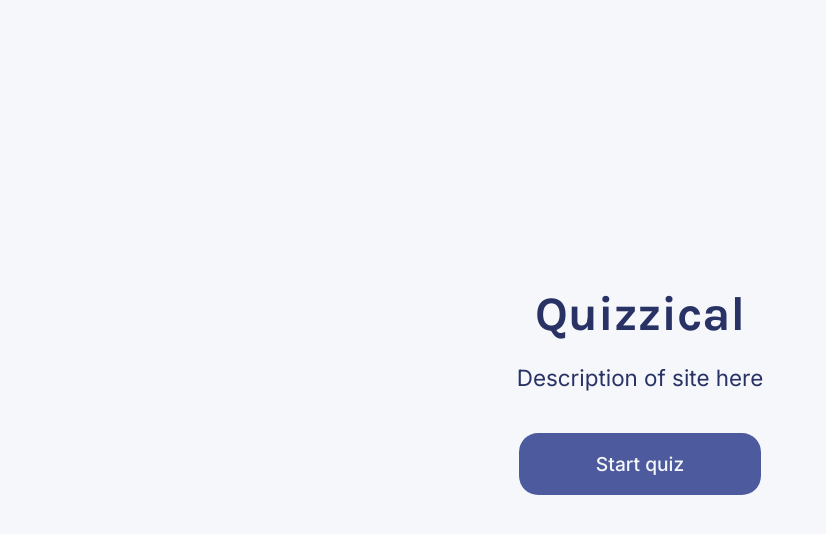
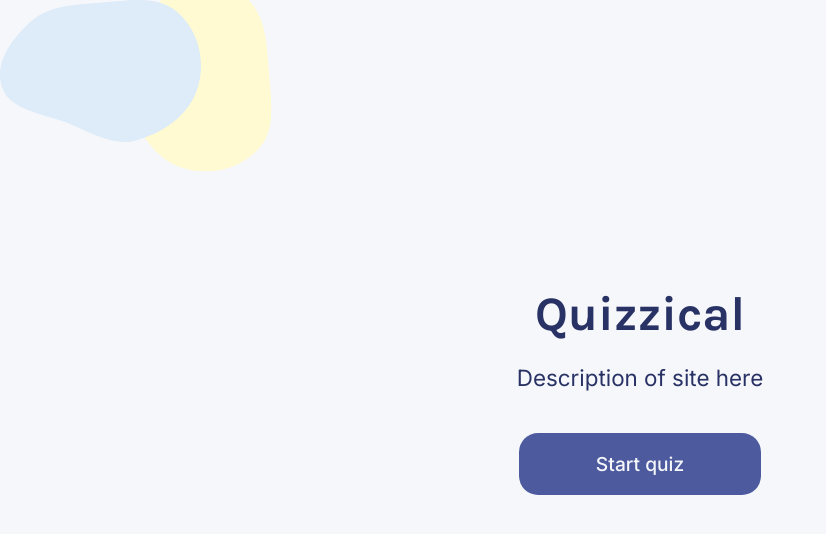
Before and after one commit to michdw/react-quizzical, a React (Create React App) app: page / in a window 1280 px wide. Shown: the top 534 px of the page, without its empty margins (0-826 px from the left). Built offline with nearby package versions, Linux system fonts and the light colour scheme.

Commit message:
applying styles to individual Blobs in separate components

```diff
--- a/src/App.css
+++ b/src/App.css
@@ -10,27 +10,31 @@ body {
   text-align: center;
   font-family: "Inter", sans-serif;
   color: #293264;
+  display: grid;
+}
+
+Start, Quiz, .bgLayer {
+  grid-row: 1;
+  grid-column: 1;
+}
+
+Start, Quiz {
+  z-index: 1;
 }
 
 .bgLayer {
-  z-index: 0;
   position: absolute;
 }
 
-.blob-1 {
-/* blob 5 */
+.blob {
+  position: absolute;
+  z-index: -1;
+}
 
-position: absolute;
-left: 62.24%;
-right: -62.24%;
-top: 161.16%;
-bottom: -161.16%;
+.blob1 {
+  background: #000;
+}
 
-/* Lemony - medium */
-background: #FFFAD1;
-transform: rotate(-128.49deg);
-
-}
 
 Start, Quiz {
   z-index: 99;
--- a/src/App.jsx
+++ b/src/App.jsx
@@ -2,6 +2,7 @@ import "./App.css";
 import React from "react";
 import Start from "./components/Start";
 import Quiz from "./components/Quiz";
+import Blob from "./components/Blob";
 
 export default function App() {
   const [page, setPage] = React.useState("start");
@@ -35,7 +36,8 @@ export default function App() {
   return (
     <div className="App">
       <div className="bgLayer">
-
+        <Blob fill="#FFFAD1" index={1}></Blob>
+        <Blob fill="#DEEBF8" index={2}></Blob>
       </div>
       {getPage()}
     </div>
--- /dev/null
+++ b/src/components/Blob.jsx
@@ -0,0 +1,24 @@
+import React from "react";
+
+export default function Blob(props) {
+  const transform = props.index === 1 ? "translateX(100px) rotate(90deg)" : ""
+
+  return (
+    <svg
+      style={{ transform: transform }}
+      className="blob"
+      width="201"
+      height="142"
+      viewBox="0 0 201 142"
+      fill="none"
+      xmlns="http://www.w3.org/2000/svg"
+    >
+      <path
+        fillRule="evenodd"
+        clipRule="evenodd"
+        d="M97.081 2.96445C125.176 1.07254 156.497 -5.87426 176.843 11.5469C199.363 30.8293 205.928 62.0589 197.414 88.8747C189.338 114.313 164.282 132.992 135.909 140.475C112.024 146.775 90.3937 132.093 67.6086 123.11C43.0847 113.441 10.3944 110.575 2.2058 87.7612C-6.33319 63.9714 11.3227 39.0277 31.0878 21.3621C48.2313 6.03978 72.9064 4.59238 97.081 2.96445Z"
+        fill={props.fill}
+      />
+    </svg>
+  );
+}
```
